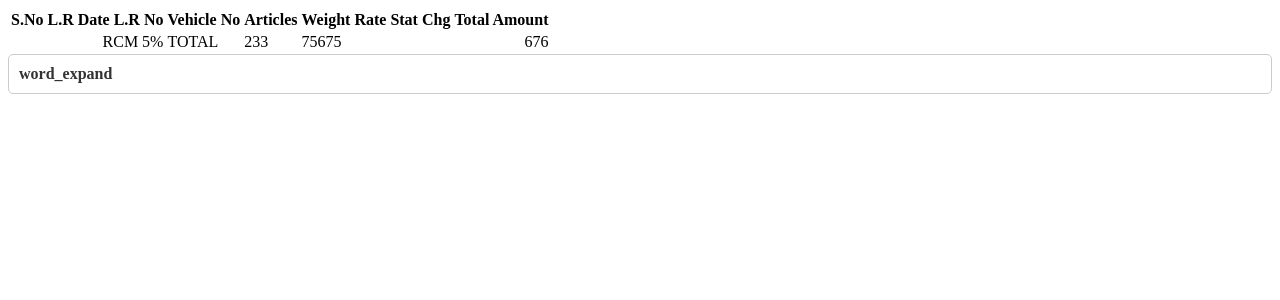
After one commit to hemanthkannan/ERP, a Django app: page /check/ in a window 1280 px wide. The commit adds this page. Shown: the top 300 px of the page. Run offline with Django 4.2, Linux system fonts and the light colour scheme.

Commit message:
pulled the changes from repo to my home system

```diff
--- a/ERP/__init__.py
+++ b/ERP/__init__.py
@@ -1,2 +1,3 @@
+
 defult_app_config = 'ERP.apps.YourAppConfig'
 print('Initializing------>>>>')
--- a/ERP/urls.py
+++ b/ERP/urls.py
@@ -20,7 +20,7 @@ Including another URLconf
 """
 from django.contrib import admin
 from django.urls import path
-from ERP.views import LR_VIEW,invoice_view,tax_invoice_form,print_invoice
+from ERP.views import LR_VIEW,invoice_view,tax_invoice_form,print_invoice,check
 
 urlpatterns = [
     path("admin/", admin.site.urls),
@@ -28,4 +28,5 @@ urlpatterns = [
     path('invoice/', invoice_view, name='invoice'),
     path('taxinvoiceform/', tax_invoice_form, name='tax_invoice_form'),
     path('print_invoice/', print_invoice, name='print_invoice'),
+    path('check/', check, name='check')
 ]
--- a/ERP/views.py
+++ b/ERP/views.py
@@ -57,7 +57,6 @@ def number_to_words(number):
     words = words.replace(',', '')  # Remove the comma
     return words
 
-
 def tax_invoice_form(request):
 
     # Access the DataFrame defined in AppConfig
@@ -106,7 +105,9 @@ def tax_invoice_form(request):
             freight_billed_to= request.POST.get('freight')
             shipped_from= request.POST.get('shipped_from')
             GST_selection = request.POST.get('GSTselection')
-
+            Invoice_number = request.POST.get('invoiceNumber')
+            dateInput = request.POST.get('dateInput')
+            SOS_selection = request.POST.get('GST-supplyofsrevice-selection')
 
             df=Filtered_df_first_submission
 
@@ -117,26 +118,26 @@ def tax_invoice_form(request):
             df4=df3[['Company','gdm_no','from_branch','to_branch','lr_hire_date','lr_number','lorry_reg_number','LR_no_of_packages','LR_weight','LR_Rate','consignor_addr','from_city','consignor_pincode','consignor_state','consignee_addr','to_city','consignee_pincode','consignee_state','consignee_gstin','consignor_gstin']]
 
             df4['S_NO']=df4['s.no'] = range(1, len(df4) + 1)
-            df4['stat_chg']=15
+            df4['stat_chg']=15.00
             df4['total_amount']=round((df4["LR_weight"]*df4["LR_Rate"])+df4["stat_chg"])
 
+
+            #df4.to_excel('sdfsd.xlsx')
             consignor_gstin=df4['consignor_gstin'].unique()[0]
             consignor_addr=df4['consignor_addr'].unique()[0]
             consignor_pincode=df4['consignor_pincode'].unique()[0]
-            consignor_state=df4['consignor_state'].unique()[0]
+            consignor_state=df4['consignor_state'].unique()[0].upper()
             from_city=df4['from_city'].unique()[0]
 
             consignee_gstin=df4['consignee_gstin'].unique()[0]
             consignee_addr=df4['consignee_addr'].unique()[0]
             consignee_pincode=df4['consignee_pincode'].unique()[0]
-            consignee_state=df4['consignee_state'].unique()[0]
+            consignee_state=df4['consignee_state'].unique()[0].upper()
             to_city=df4['to_city'].unique()[0]
 
-            consignor_addr_combined=consignor_addr.lower().capitalize()+" "+from_city.upper()+" "+consignor_pincode
-            consignee_addr_combined=consignee_addr.lower().capitalize()+" "+to_city.upper()+" "+consignee_pincode
+            consignor_addr_combined=consignor_addr.upper()+" "+from_city.upper()+" "+consignor_pincode
+            consignee_addr_combined=consignee_addr.upper()+" "+to_city.upper()+" "+consignee_pincode
 
-            print('*************',consignor_gstin)
-            print('*************',consignee_gstin)
             df4['LR_weight']=df4['LR_weight'].astype(int)
             df4['total_amount']=df4['total_amount'].astype(int)
             LR_no_of_packages=df4['LR_no_of_packages'].sum()
@@ -144,7 +145,8 @@ def tax_invoice_form(request):
             total_amount=df4['total_amount'].sum()
 
             words = number_to_words(total_amount)
-            word_expand=words.capitalize() + " only"
+            word_expand=words.upper() + " ONLY"
+
 
             if GST_selection=='Withinstate':
                 CGST_RATE='2.5%'
@@ -159,16 +161,18 @@ def tax_invoice_form(request):
                 IGST_RATE=''
                 IGST_AMOUNT=''
 
-                GST_words = number_to_words(total_amount)
-                GST_word_expand=GST_words.capitalize() + " only"
+                GST_words = number_to_words(TOTAL_AMOUNT_GST)
+                GST_word_expand=GST_words.upper() + " ONLY"
+
 
             elif GST_selection=='Outsidestate':
                 IGST_RATE='5%'
                 IGST_AMOUNT=(5/100)*total_amount
                 IGST_AMOUNT=round(IGST_AMOUNT,2)
                 TOTAL_AMOUNT_GST=IGST_AMOUNT
-                GST_words = number_to_words(total_amount)
-                GST_word_expand=GST_words.capitalize() + " only"
+                print('---------------->looping',TOTAL_AMOUNT_GST)
+                GST_words = number_to_words(TOTAL_AMOUNT_GST)
+                GST_word_expand=GST_words.upper() + " ONLY"
                 CGST_RATE=''
                 SGST_RATE=''
                 CGST_AMOUNT=''
@@ -176,19 +180,53 @@ def tax_invoice_form(request):
             else:
                 print("the selection ofGST was not done")
 
+
+            if SOS_selection=='FCM':
+                print('---------------->',SOS_selection)
+                print('---------------->',TOTAL_AMOUNT_GST)
+                total_amount=total_amount+TOTAL_AMOUNT_GST
+                print('here**********',total_amount)
+            elif SOS_selection=='RCM':
+                total_amount=total_amount
+            else:
+                print("select the suply of service")
+
+
             Prepared_by = request.POST.get('prepared_by')
 
 
             final_df=df4[['S_NO','lr_hire_date','lr_number','lorry_reg_number','LR_no_of_packages','LR_weight','LR_Rate','stat_chg','total_amount']]
             # Convert DataFrame records to a list of dictionaries
+            final_df['lr_hire_date'] = pd.to_datetime(final_df['lr_hire_date'])
+            final_df['lr_hire_date'] = final_df['lr_hire_date'].dt.strftime('%d-%m-%Y')
+            final_df['LR_Rate']=final_df['LR_Rate'].map("{:.2f}".format)
+            final_df['total_amount']=final_df['total_amount'].map("{:.2f}".format)
+            total_amount = "{:.2f}".format(total_amount)
+            final_df['stat_chg']=final_df['stat_chg'].map("{:.2f}".format)
+
             records = final_df.to_dict(orient='records')
 
+            if df4['Company'].unique()[0]=='Sreeman':
+                Company_Name_Display='SREEMAN TRANSPORTS'
+                Account_No='560371000618063'
+            elif df4['Company'].unique()[0]=='Suriya':
+                Company_Name_Display='SURIYA CARRIERS'
+                Account_No='560371000618087'
+            else:
+                print('Company not listed')
+
+
+
+            print('---------------->after loopinglooping',IGST_AMOUNT)
+            print('---------------->after loopinglooping',IGST_RATE)
 
             context = {
                         'freight_billed_to': freight_billed_to,
                         'shipped_from': shipped_from,
                         'company_name':Company_name,
                         'records':records,
+                        'Invoice_number':Invoice_number,
+                        'dateInput':dateInput,
                         'consignor_gstin':consignor_gstin,
                         'consignee_gstin':consignee_gstin,
                         'consignor_addr_combined':consignor_addr_combined,
@@ -207,7 +245,11 @@ def tax_invoice_form(request):
                         'IGST_AMOUNT':IGST_AMOUNT,
                         'TOTAL_AMOUNT_GST':TOTAL_AMOUNT_GST,
                         'GST_word_expand':GST_word_expand,
-                        'Prepared_by':Prepared_by
+                        'Company_Name_Display':Company_Name_Display,
+                        'Account_No':Account_No,
+                        'Prepared_by':Prepared_by,
+                        'SOS_selection':SOS_selection,
+                        'GST_selection':GST_selection
                         }
 
 
@@ -221,3 +263,10 @@ def tax_invoice_form(request):
 def print_invoice(request,context):
 
     return render(request, 'invoice.html',context)
+
+
+def check(request):
+    friend = "hi"
+    context = {'friend': friend}
+
+    return render(request, 'check.html',context)
--- /dev/null
+++ b/Gitcommands.txt
@@ -0,0 +1,4 @@
+git add -u
+
+The command git add -u is used to stage changes to tracked files.
+Specifically, it stages modifications and deletions, but not untracked files.
--- /dev/null
+++ b/static/css/check.css
@@ -0,0 +1,22 @@
+.titleword_box {
+    /* Your styling for the container */
+    padding: 10px;
+    border: 1px solid #ccc;
+    border-radius: 5px;
+}
+
+.amounttitle, .amountwords {
+    /* Shared styling for both spans */
+    font-weight: bold;
+    color: #333;
+}
+
+.amounttitle {
+    /* Specific styling for the "friend" case */
+    text-align: center;
+}
+
+.amountwords {
+    /* Specific styling for the "not friend" case */
+    text-align: right;
+}
--- /dev/null
+++ b/templates/check.html
@@ -0,0 +1,70 @@
+{% load static %}
+<!DOCTYPE html>
+<html lang="en">
+<head>
+    <meta charset="UTF-8">
+    <meta name="viewport" content="width=device-width, initial-scale=1.0">
+    <link rel="stylesheet" href="{% static 'css/check.css' %}">
+    <title>Centered Text</title>
+</head>
+<body>
+
+    <div class="flex-container">
+        <table class="invoice-table">
+            <!-- Table header row -->
+            <thead>
+
+                <tr>
+                    <!-- Dynamic headers set in HTML -->
+                    <th class="SNo-Header">S.No</th>
+                    <th class="Date-Header">L.R Date</th>
+                    <th class="LRNo-Header">L.R No</th>
+                    <th class="Vehicle-Header">Vehicle No</th>
+                    <th class="Article-Header">Articles</th>
+                    <th class="Weight-Header">Weight</th>
+                    <th class="Rate-Header">Rate</th>
+                    <th class="Stat-Header">Stat Chg</th>
+                    <th class="Total-Header">Total Amount</th>
+                </tr>
+            </thead>
+
+            <!-- Iterate through records and display employee data -->
+            {% for invoice in records %}
+            <tbody>
+                <tr>
+                    <!-- Data from records with different styles and sizing -->
+                    <td class="id-cell">1</td>
+                    <td class="date-cell">2</td>
+                    <td class="LRNo-cell">{{ invoice.lr_number}}</td>
+                    <td class="Vehicle-cell">3</td>
+                    <td class="Article-cell">4</td>
+                    <td class="Weight-cell">5</td>
+                    <td class="Rate-cell">6</td>
+                    <td class="Statchg-cell">7</td>
+                    <td class="Total-cell">8</td>
+
+                </tr>
+            </tbody>
+            {% endfor %}
+            <tfoot>
+                <tr>
+                    <td colspan="3" align="right">RCM 5%</td>
+                    <td> TOTAL </td>
+                    <td> 233 </td>
+                    <td> 75675 </td>
+                    <td colspan="4" align="right">676 </td>
+                </tr>
+            </tfoot>
+        </table>
+    </div>
+
+    <div class="titleword_box">
+        {% if friend == 'friend' %}
+            <span class="amounttitle">Amount Chargable (in words) Rupees</span>
+        {% else %}
+            <span class="amountwords">word_expand</span>
+        {% endif %}
+    </div>
+
+</body>
+</html>
```
Also changed, not shown: static/css/invoice.css (+35 -4 lines), static/css/tax_invoice_form.css (+8 -1 lines), templates/Invoice.html (+40 -3 lines), templates/Tax_invoice_form.html (+10 -0 lines), 1 other file.
